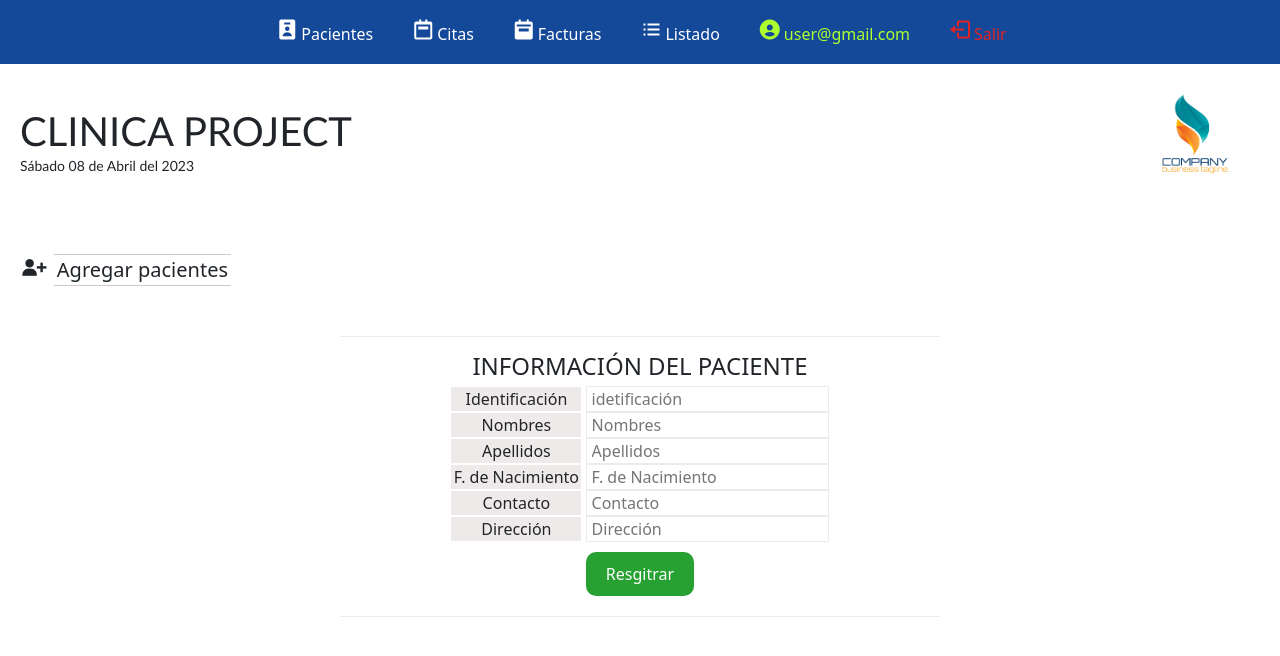
After one commit to alejandropmz/flask-clinic-calendar, a Flask app: page /agregar_paciente in a window 1280 px wide. The commit adds this page. Shown: the top 656 px of the page. Run offline with Flask 3, Linux system fonts and the light colour scheme; some libraries are stand-ins or nearby versions.

Commit message:
agregar pacientes

```diff
--- a/app/app.py
+++ b/app/app.py
@@ -1,52 +1,98 @@
-from flask import Flask, render_template
+from flask import Flask, render_template, redirect, request, url_for
+from flask_mysqldb import MySQL
 import datetime, time
 
 app = Flask(__name__)
 
+app.config["MYSQL_HOST"] = "localhost"
+app.config["MYSQL_USER"] = "root"
+app.config["MYSQL_PASSWORD"] = "123456"
+app.config["MYSQL_DB"] = "clinic"
+
+mysql = MySQL(app)
+
+
 @app.route("/")
 def index():
-    return render_template('index.html')
+    return redirect(url_for("pacientes"))
+
 
 @app.route("/pacientes")
 def pacientes():
-    patients = [
-        (1, "alejandro pacheco", (1997,24,11), "no tiene"),
-        (1, "alex pacheco", (1997,24,11), "no tiene")
-    ]
-    return render_template('pacientes.html', info=patients)
+    cur = mysql.connection.cursor()
+    cur.execute("SELECT * FROM pacientes")
+    data = cur.fetchall()
+    cur.close()
+    print(data)
+    return render_template("pacientes.html", patients=data)
+
+
+@app.route("/agregar_paciente")
+def agregar_paciente():
+    return render_template("agregar-paciente.html")
+
+
+@app.route("/cargar_paciente", methods=["POST"])
+def cargar_paciente():
+    if request.method == "POST":
+        identificacion = request.form["identificacion"]
+        nombres = request.form["nombres"]
+        apellidos = request.form["apellidos"]
+        nacimiento = request.form["nacimiento"]
+        contacto = request.form["contacto"]
+        direccion = request.form["direccion"]
+        cur = mysql.connection.cursor()
+        cur.execute(
+            "INSERT INTO pacientes (identificacion, nombres, apellidos, nacimiento, contacto, direccion) VALUES (%s, %s, %s, %s, %s, %s)",
+            (identificacion, nombres, apellidos, nacimiento, contacto, direccion),
+        )
+        mysql.connection.commit()
+        print(identificacion)
+        print(nombres)
+        print(apellidos)
+        print(nacimiento)
+        print(contacto)
+        print(direccion)
+        cur.close()
+        return redirect(url_for("pacientes"))
+
 
 @app.route("/citas")
 def citas():
     citas = [
-        (1, "alejandro pacheco", (9,00), (9, 45), "control", True),
-        (2, "alex pacheco", (10, 15), (11,00), "vacuna", False)
+        (1, "alejandro pacheco", (9, 00), (9, 45), "control", True),
+        (2, "alex pacheco", (10, 15), (11, 00), "vacuna", False),
     ]
     print(citas)
     hours = citas[0][2]
-    return render_template('citas.html', appointments=citas)
+    return render_template("citas.html", appointments=citas)
+
 
 @app.route("/facturas")
 def facturas():
     facturas = [
         ("Alex Pacheco", 122, (2023, 8, 3), 211000, 12, (2023, 8, 4), True),
         ("Alejandro Pacheco", 126, (2023, 6, 4), 92000, 12, (2023, 7, 5), False),
-        ("Maria Hernandez", 128, (2023, 8, 4), 526500, 12, (2023, 8, 5), True)
+        ("Maria Hernandez", 128, (2023, 8, 4), 526500, 12, (2023, 8, 5), True),
     ]
     print(facturas)
-    return render_template('facturas.html', checks=facturas)
+    return render_template("facturas.html", checks=facturas)
+
 
 @app.route("/listado")
 def listado():
-    return render_template('listado.html')
+    return render_template("listado.html")
+
 
 @app.route("/sesion")
 def sesion():
-    return "sesion"
+    return render_template("sesion.html")
+
 
 @app.route("/logout")
 def logout():
     return "logout"
 
 
-if __name__ == '__main__':
+if __name__ == "__main__":
     app.run(debug=True)
--- /dev/null
+++ b/app/static/css/agregar-paciente.css
@@ -0,0 +1,46 @@
+#agregar-paciente-form {
+  margin: auto;
+  width: 600px;
+  text-align: center;
+  padding: 10px;
+  border: solid #efeaea;
+  border-width: 1px 0 1px 0;
+}
+
+#agregar-paciente-form * {
+  margin: auto;
+}
+
+#agregar-paciente-titulo {
+  text-align: center;
+  margin: 5px auto;
+}
+
+#agregar-paciente-form label {
+  width: 130px;
+  background: #efeaea;
+}
+
+#agregar-paciente-form input {
+  padding: 0 5px;
+  border: solid 1px #efeaea;
+}
+
+#agregar-paciente-form input:focus {
+  border: solid 1px #cdc9c9;
+  outline: none;
+}
+
+#agregar-paciente-form button {
+  margin: 10px 0;
+  border: none;
+  border-radius: 10px;
+  padding: 10px 20px;
+  background: #26a132;
+  color: white;
+}
+
+#agregar-paciente-form button:hover {
+  background: #1b7824;
+  transition: all ease-in 0.3s;
+}
--- a/app/static/css/layout.css
+++ b/app/static/css/layout.css
@@ -1,6 +1,8 @@
-@import url('pacientes.css');
-@import url('citas.css');
-@import url('facturas.css');
+@import url("pacientes.css");
+@import url("citas.css");
+@import url("facturas.css");
+@import url("sesion.css");
+@import url("agregar-paciente.css");
 
 * {
   margin: 0;
@@ -49,7 +51,6 @@
   color: rgb(224, 35, 35);
 }
 
-
 /* información de la clinica */
 
 .clinic-info {
@@ -59,7 +60,7 @@
 }
 
 .clinic-info * {
-  font-family: 'Gill Sans', 'Gill Sans MT', Calibri, 'Trebuchet MS', sans-serif;
+  font-family: "Gill Sans", "Gill Sans MT", Calibri, "Trebuchet MS", sans-serif;
 }
 
 .clinic-info-top {
@@ -79,7 +80,6 @@
   width: 130px;
 }
 
-
 .clinic-info-top .text * {
   margin: 0;
 }
--- a/app/static/css/pacientes.css
+++ b/app/static/css/pacientes.css
@@ -103,7 +103,7 @@
 
 .patient-container td button:hover {
   background: #2e5eb0;
-  transition: all ease-in .3s;
+  transition: all ease-in 0.3s;
 }
 
 .patient-container td .bi {
@@ -133,6 +133,7 @@
 
 .top-navigation #add-patient:hover {
   background: #1b7824;
+  transition: all ease-in 0.3s;
 }
 
 .top-navigation .pagination {
--- /dev/null
+++ b/app/static/css/sesion.css
@@ -0,0 +1,8 @@
+
+.left-panel {
+  border: solid blue 2px;
+}
+
+.right-panel {
+  border: solid blue 2px;
+}
--- /dev/null
+++ b/app/templates/agregar-paciente.html
@@ -0,0 +1,31 @@
+{% extends 'layout.html' %} {% include 'navbar.html' %} {% block body %}
+
+<div class="pacientes">
+  <div class="top-bar d-flex row">
+    <div class="col-sm-12 col-md-6 title">
+      <i class="bx bxs-user-plus"></i>
+      <h5>Agregar pacientes</h5>
+    </div>
+  </div>
+  <form id="agregar-paciente-form" action="/cargar_paciente" method="POST">
+    <h4 id="agregar-paciente-titulo">INFORMACIÓN DEL PACIENTE</h4>
+    <label for="identificacion">Identificación</label>
+    <input
+      type="text"
+      name="identificacion"
+      placeholder="idetificación"
+    /><br />
+    <label for="nombres">Nombres</label>
+    <input type="text" name="nombres" placeholder="Nombres" /><br />
+    <label for="apellidos">Apellidos</label>
+    <input type="text" name="apellidos" placeholder="Apellidos" /><br />
+    <label for="nacimiento">F. de Nacimiento</label>
+    <input type="text" name="nacimiento" placeholder="F. de Nacimiento" /><br />
+    <label for="contacto">Contacto</label>
+    <input type="text" name="contacto" placeholder="Contacto" /><br />
+    <label for="direccion">Dirección</label>
+    <input type="text" name="direccion" placeholder="Dirección" /><br />
+    <button type="submit">Resgitrar</button>
+  </form>
+</div>
+{% endblock %}
```
Also changed, not shown: app/templates/pacientes.html (+7 -4 lines), app/templates/sesion.html (added, +14 -0 lines), app/templates/layout.html (line endings or trailing spaces).
